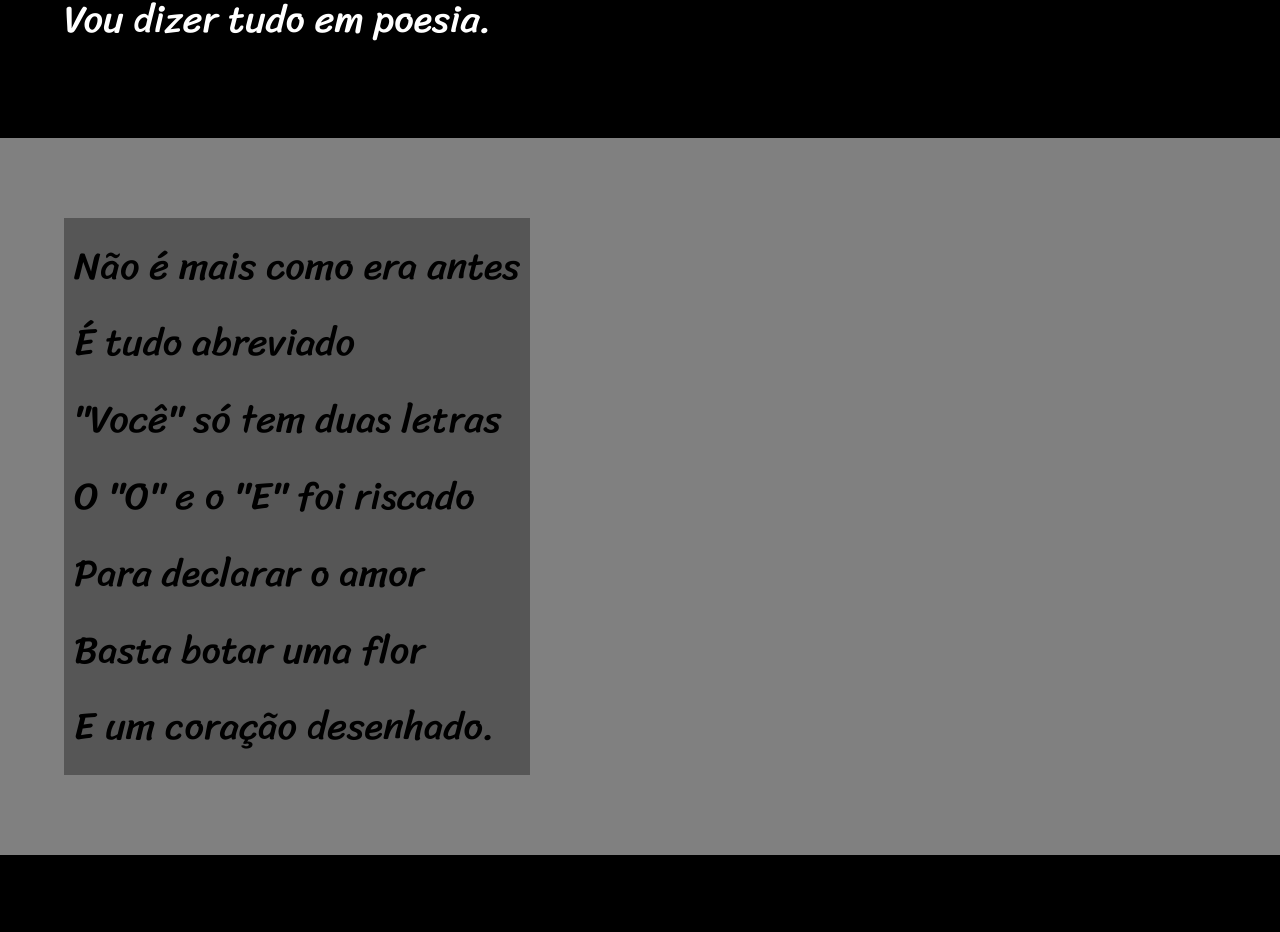
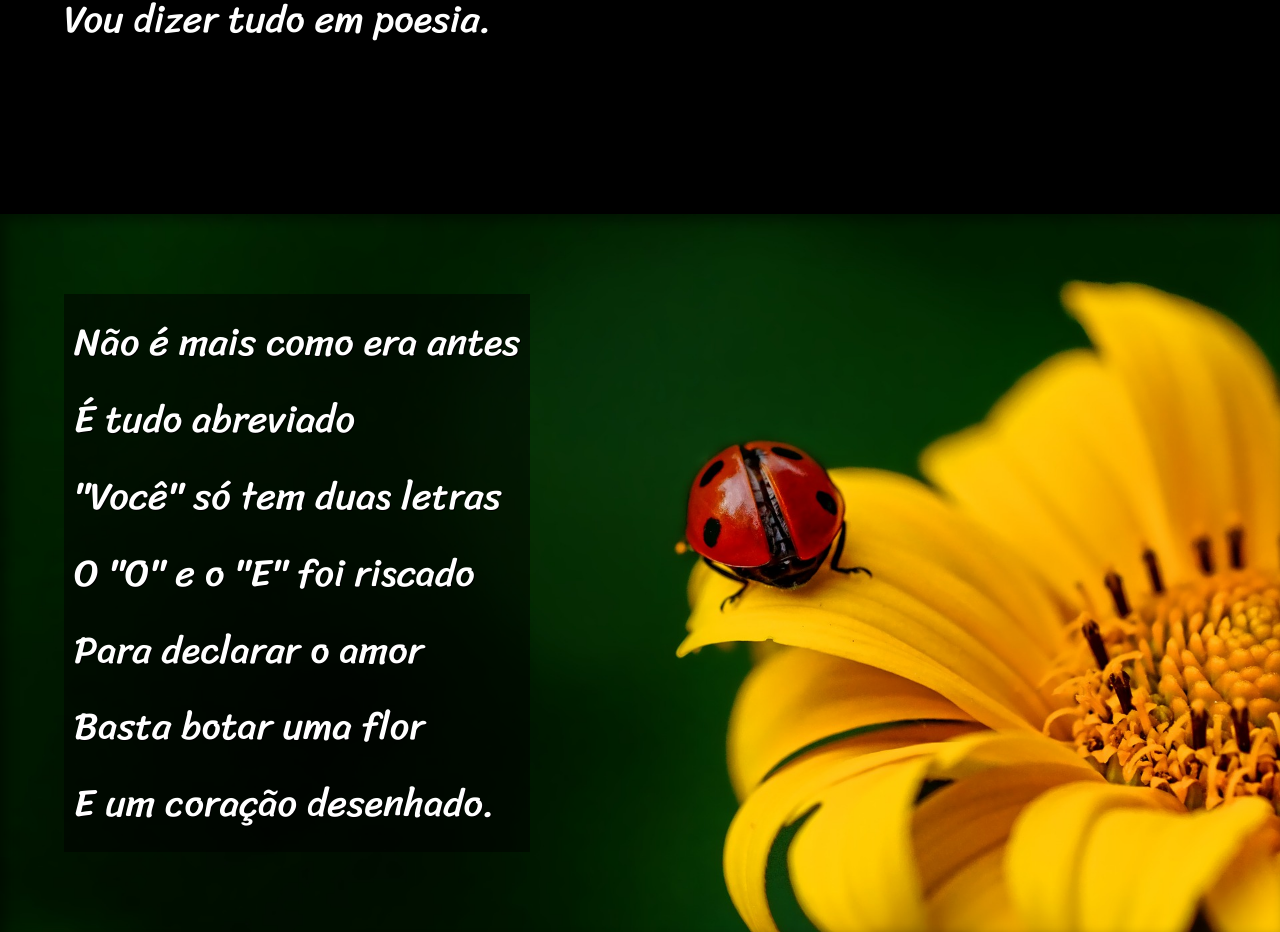
Before and after one commit to Carlos-sh4/praticando-Websites, a plain HTML site: page pacote-d012/index.html in a window 1280 px wide. Shown: the part 820-1752 px from the top of the page. Drawn offline with Linux system fonts and the light colour scheme.

Commit message:
finalizado

```diff
--- a/pacote-d012/estilo/style.css
+++ b/pacote-d012/estilo/style.css
@@ -53,6 +53,10 @@ section{
     font-size: 3vw;
 }
 
+section > p {
+    padding-bottom: 2em;
+}
+
 .normal{
     background-color: black;
     color:white;
@@ -60,13 +64,27 @@ section{
 
 .img{
     background-color: gray;
-    color: black;
+    color: rgb(255, 255, 255);
+    box-shadow: inset 6px 6px 13px 0 rgba(0, 0, 0, 0.426);
+    background-attachment: fixed;
 }
 
 .img > p {
-    background-color: rgba(0, 0, 0, 0.335);
+    background-color: rgba(0, 0, 0, 0.519);
     display: inline-block;
     padding: 10px;
+    text-shadow: 1px 1px 0 black;
+}
+
+#img1{
+    background-image: url(../imagens/background001.jpg);
+    background-position: right center;
+    background-size: cover;
+}
+
+#img2{
+    background-image: url(../imagens/background002.jpg);
+    background-size: cover;
 }
 
 footer{
--- a/pacote-d012/index.html
+++ b/pacote-d012/index.html
@@ -25,7 +25,7 @@
             </p>
         </section>
 
-        <section class="img">
+        <section class="img" id="img1">
             <p>
                 Não é mais como era antes <br>
                 É tudo abreviado <br>
@@ -60,7 +60,7 @@
 
         </section>
 
-            <section class="img">
+            <section class="img" id="img2">
                 <p>
                     Tenho saudade das cartas <br>
                     Escritas com a própria mão <br>
@@ -97,7 +97,7 @@
 
 
     <footer>
-        <p>Site criado por José Carlos com orientação de Gustavo Guanabara</p>
+        <p>Site criado por <a href="https://github.com/Carlos-sh4" target="_blank">José Carlos</a> com orientação de <a href="https://github.com/gustavoguanabara" target="_blank">Gustavo Guanabara</a></p>
     </footer>
 </body>
 </html>
```
